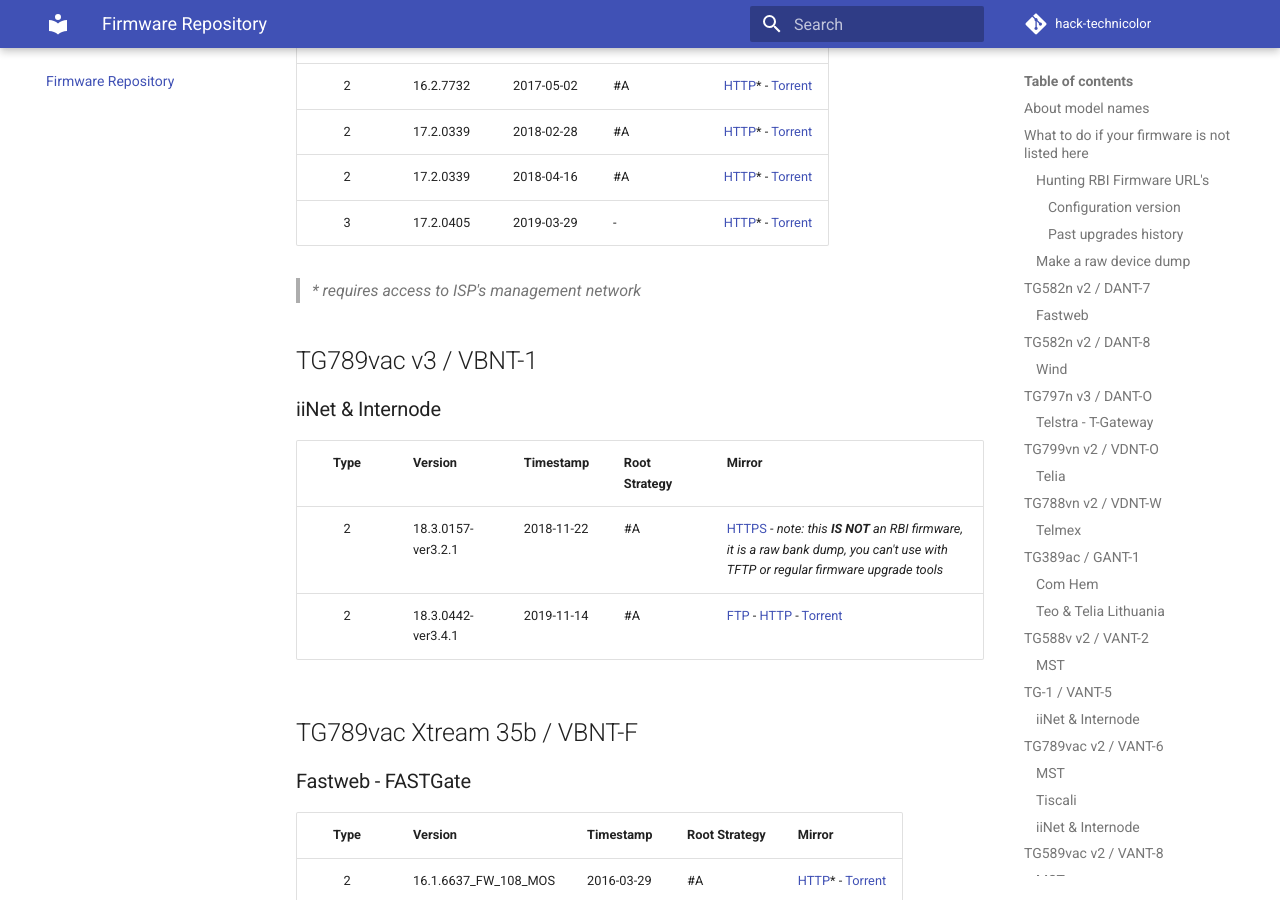
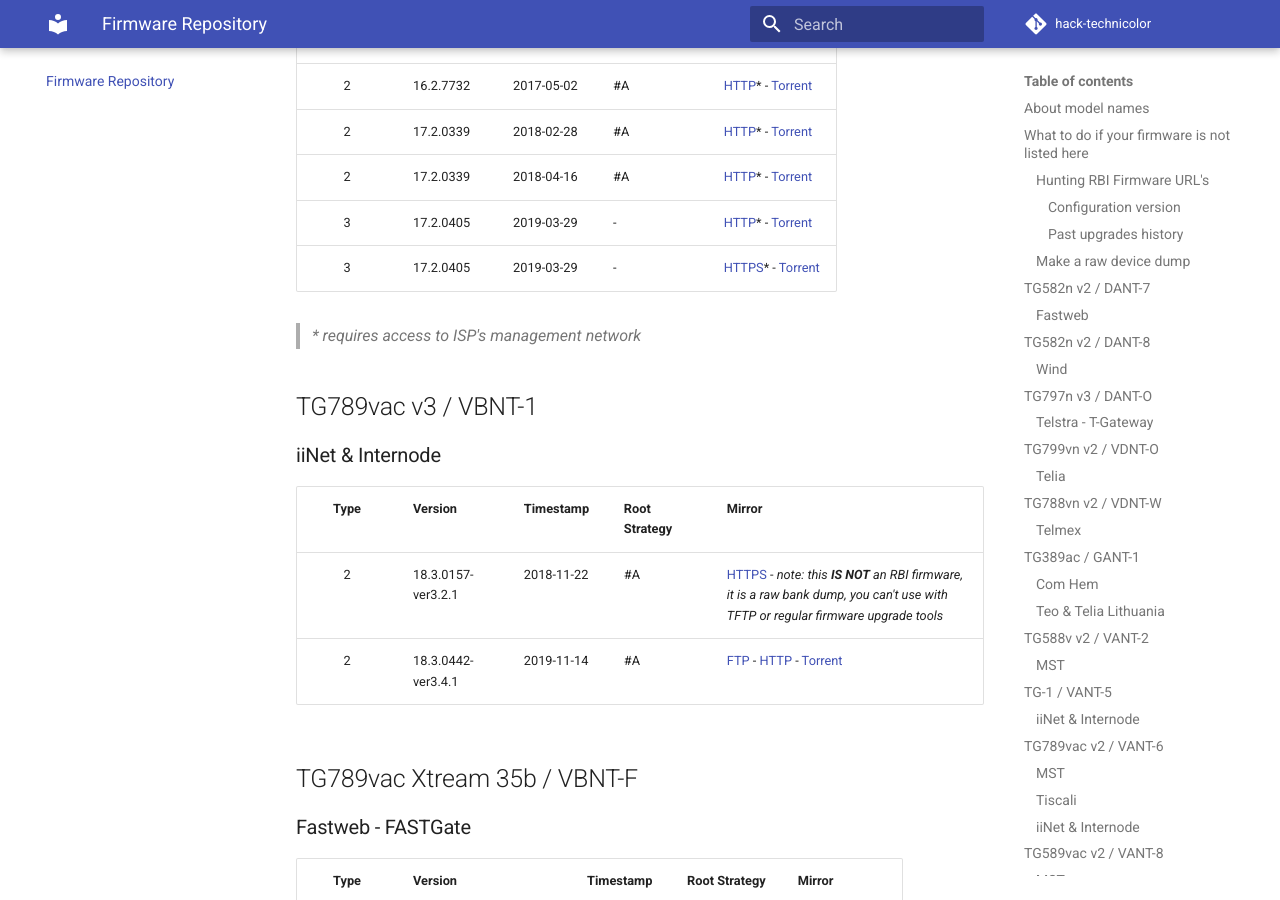
Before and after one commit to hack-technicolor/hack-technicolor, an MkDocs documentation site: the page built from docs/Repository.md, in a window 1280 px wide and 900 px high, scrolled down 10600 px. Built offline with MkDocs 1.6.1 and Material for MkDocs 9.7.7, drawn with Linux system fonts in a browser that asks for light colours; comment, search, counter and statistics services are not loaded.

Commit message:
added https url for 172405w1441030closed.rbi

```diff
--- a/docs/Repository.md
+++ b/docs/Repository.md
@@ -300,6 +300,7 @@
 | 2      | 17.2.0339        | 2018-02-28 | #A            | [HTTP](http://131.116.22.230/172339w1441004closed.rbi)* - [Torrent](https://github.com/hack-technicolor/hack-technicolor/blob/master/torrents/vant-w/172339w1441004closed.rbi.torrent?raw=true) |
 | 2      | 17.2.0339        | 2018-04-16 | #A            | [HTTP](http://131.116.22.230/172339w1441020closed.rbi)* - [Torrent](https://github.com/hack-technicolor/hack-technicolor/blob/master/torrents/vant-w/172339w1441020closed.rbi.torrent?raw=true) |
 | 3      | 17.2.0405        | 2019-03-29 | -             | [HTTP](http://131.116.22.230/172405w1441030closed.rbi)* - [Torrent](https://github.com/hack-technicolor/hack-technicolor/blob/master/torrents/vant-w/172405w1441030closed.rbi.torrent?raw=true) |
+| 3      | 17.2.0405        | 2019-03-29 | -             | [HTTPS](https://rgw.teliacompany.com:7547/172405w1441030closed.rbi)* - [Torrent](https://github.com/hack-technicolor/hack-technicolor/blob/master/torrents/vant-w/172405w1441030closed.rbi.torrent?raw=true) |
 
 > *\* requires access to ISP's management network*
 
```
